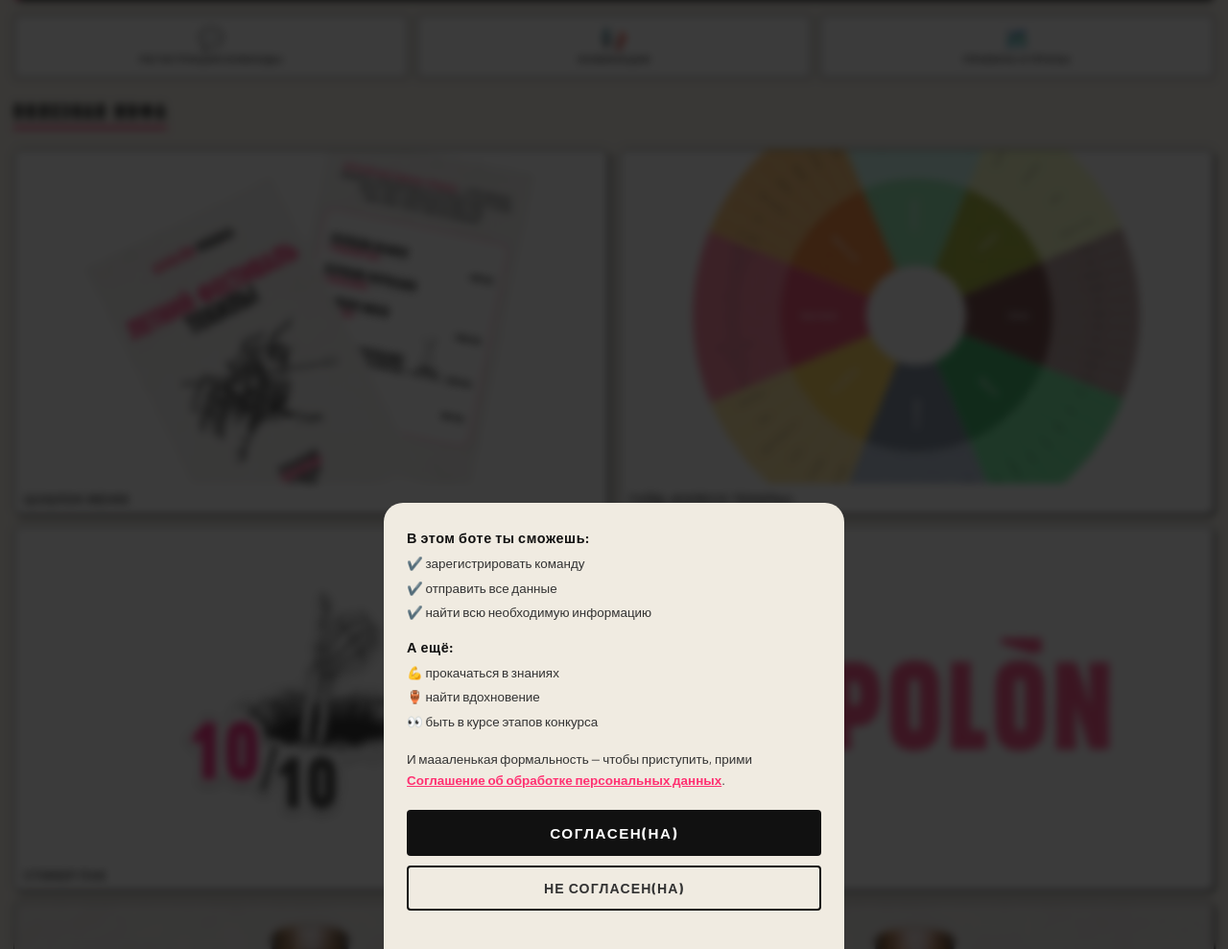
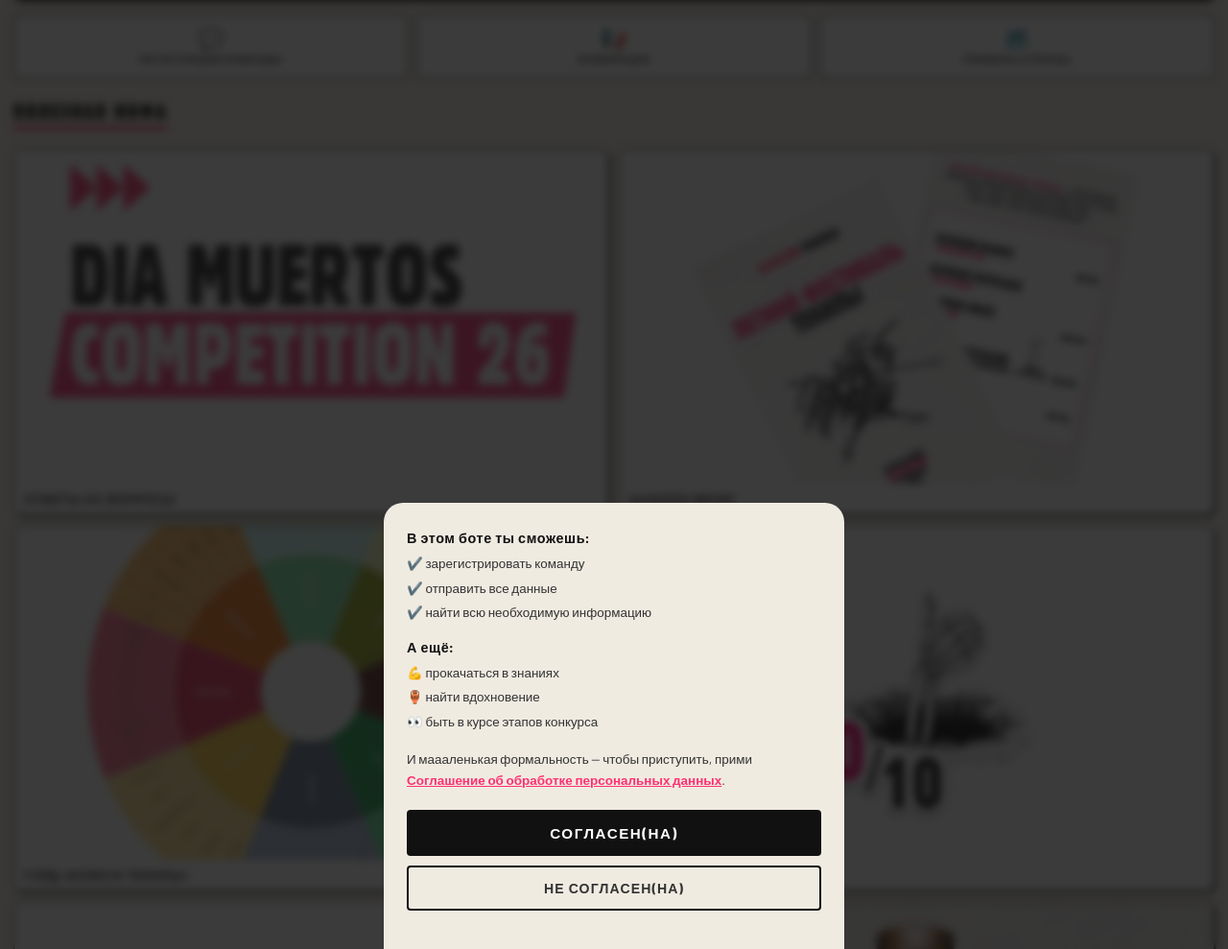
Before and after one commit to therop17/epsolon, a Flask app: page / in a window 1280 px wide. Shown: the part 183-1172 px from the top of the page at 96% size. Run offline with Flask 3, Linux system fonts and the light colour scheme; some libraries are stand-ins or nearby versions; some web fonts are replaced.

Commit message:
Add industry Q&A card to useful info grid

```diff
--- a/templates/index.html
+++ b/templates/index.html
@@ -115,6 +115,10 @@
 
             <div class="titlenames"><h1>Полезная инфа</h1></div>
             <div class="content-grid">
+    <a class="content-card" href="https://telegra.ph/Otvety-na-voprosy-ot-industrii-04-27" target="_blank" rel="noopener">
+        <div class="card-bg card-photo"><img src="/static/img/competition_qa.jpg" alt="Ответы на вопросы от индустрии"></div>
+        <div class="content-label"><div class="content-title">Ответы на вопросы</div></div>
+    </a>
     <a class="content-card" href="https://drive.google.com/drive/folders/1Uk112bYl9-ebBlz_y2A6g9WHljXjHaEy?usp=drive_link" target="_blank" rel="noopener">
         <div class="card-bg card-photo"><img src="/static/img/menu_template.jpg" alt="Шаблон меню"></div>
         <div class="content-label"><div class="content-title">Шаблон меню</div></div>
```
